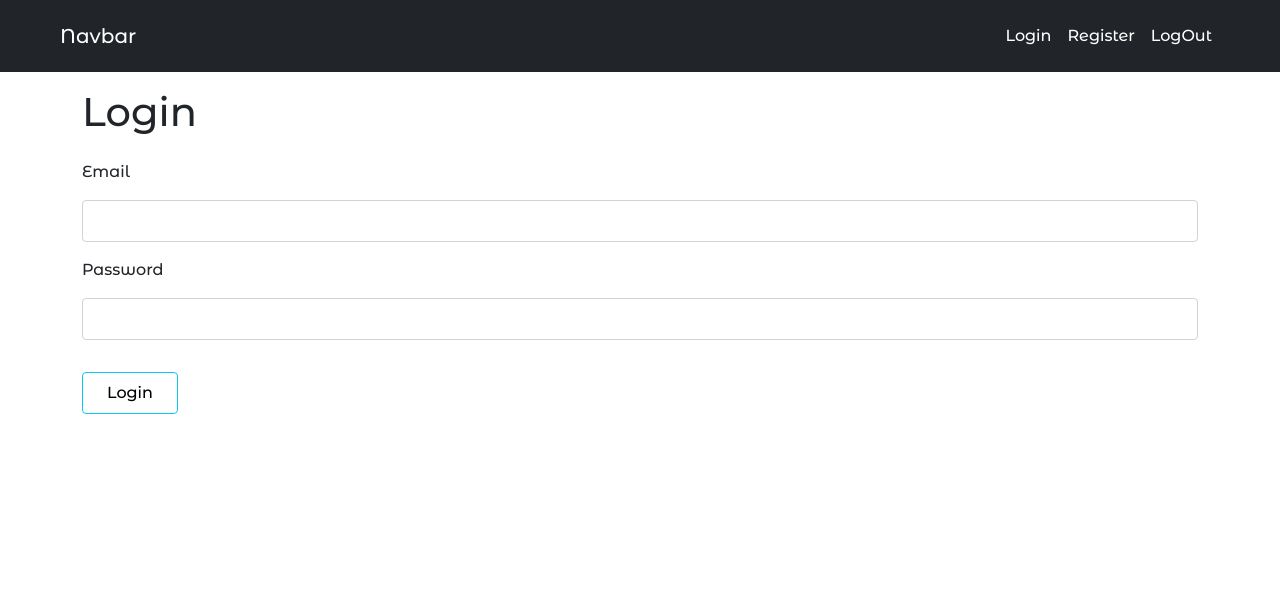
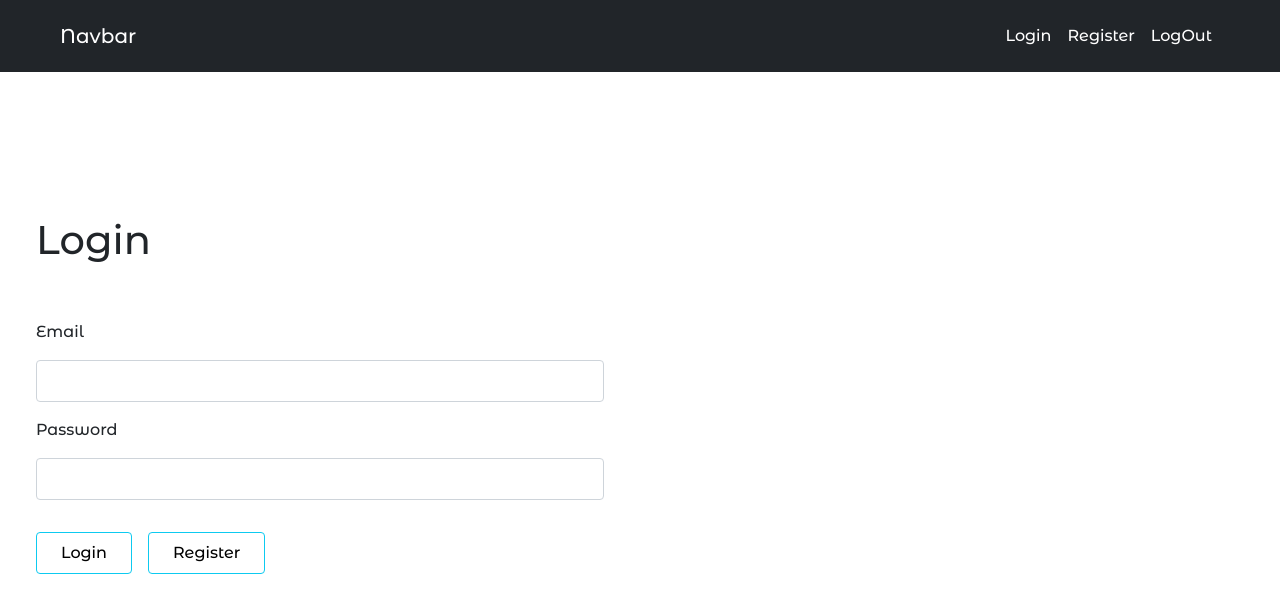
Before and after one commit to MohammedNeana/our-chat, a React (Create React App) app: page /login in a window 1280 px wide. Shown: the top 612 px of the page. Built offline with nearby package versions, Linux system fonts and the light colour scheme.

Commit message:
edited on login and register components

```diff
--- a/src/App.js
+++ b/src/App.js
@@ -1,3 +1,4 @@
+/* eslint-disable react-hooks/exhaustive-deps */
 /* eslint-disable no-unused-vars */
 import { Route, Routes } from 'react-router-dom';
 import './App.css';
@@ -5,6 +6,8 @@ import Login from './Components/Login/Login';
 import Home from './Components/Home/Home';
 import NavBar from './Components/NavBar/NavBar';
 import Register from './Components/Register/Register';
+import jwtDecode from 'jwt-decode';
+import { useState, useEffect } from 'react';
 
 
 function App() {
@@ -13,15 +16,33 @@ function App() {
   // console.log(currentURL);
   const pathname = window.location.pathname
   // console.log(pathname);
+  const [userData, setUserData] = useState('')
+
+
+
+  function getUserData() {
+    let decodedToken = jwtDecode(localStorage.getItem('userToken'))
+    setUserData(decodedToken)
+    console.log(decodedToken);
+    console.log(userData);
+  }
+
+
+  useEffect(() => {
+    if (localStorage.getItem('userToken')) {
+      getUserData()
+    }
+  }, [])
+
+
 
   return <>
-    <NavBar/>
-
+    <NavBar />
     <Routes>
-      <Route path='/' element={<Home/>} />
-      <Route path='/home' element={<Home/>} />
-      <Route path='/login' element={<Login/>} />
-      <Route path='/register' element={<Register/>} />
+      <Route path='/' element={<Home />} />
+      <Route path='/home' element={<Home />} />
+      <Route path='/login' element={<Login getUserData={getUserData} />} />
+      <Route path='/register' element={<Register />} />
       <Route path='*' element={<h1>404</h1>} />
     </Routes>
   </>
--- a/src/Components/Login/Login.jsx
+++ b/src/Components/Login/Login.jsx
@@ -4,24 +4,29 @@ import style from '../Register/style.module.css'
 import axios from 'axios'
 import Joi from 'joi'
 import { useNavigate } from 'react-router-dom'
+import jwtDecode from 'jwt-decode'
+import { Link } from 'react-router-dom'
 
-export default function Login() {
+export default function Login(props) {
     let navigate = useNavigate()
-    const [user , setUser] = useState({
-        email:'',
-        password:''
+    const [user, setUser] = useState({
+        email: '',
+        password: ''
     })
     function userData(e) {
-        const userInfo={...user}
+        const userInfo = { ...user }
         userInfo[e.target.name] = e.target.value
         setUser(userInfo)
         // console.log(user)
     }
     async function sendUserData() {
-        axios.post('https://ourchatback.herokuapp.com/ours/login',user).then(res =>{
+        axios.post('https://ourchatback.herokuapp.com/ours/login', user).then(res => {
             console.log(res);
             //e3mly hena navigate le el home
+            localStorage.setItem('userToken', res.data.token)
+            props.getUserData()
             navigate('/home')
+
         })
     }
     // function validtion() {
@@ -36,8 +41,13 @@ export default function Login() {
         // validtion()
     }
     return <>
-        <div className="container">
-            <h1 className='py-3'>Login</h1>
+
+        <div className="container-fluid ">
+            <div className="row py-5">
+                <div className="col-md-6 ">
+                    <div className="reg mx-1 mx-lg-4">
+
+                        <h1 className='py-5 mt-5'>Login</h1>
                         <form onSubmit={submitLogin}>
 
                             <label htmlFor="email">Email</label>
@@ -46,8 +56,13 @@ export default function Login() {
                             <label htmlFor="password">Password</label>
                             <input type="password" onChange={userData} className='form-control py-2 my-3' name='password' id='password' />
 
-                <button className={`${style.hoverColor} btn btn-outline-info text-black py-2 px-4 mt-3`} onClick={sendUserData}>Login</button>
+                            <button className={`${style.hoverColor} btn btn-outline-info text-black py-2 px-4 my-3`} onClick={sendUserData}>Login</button>
+                            <Link className={`${style.hoverColor} btn btn-outline-info text-black py-2 px-4 my-3 mx-3 `} to='/register'>Register</Link>
+
                         </form>
+                    </div>
+                </div>
+            </div>
         </div>
     </>
 }
--- a/src/Components/NavBar/NavBar.jsx
+++ b/src/Components/NavBar/NavBar.jsx
@@ -32,6 +32,5 @@ export default function NavBar() {
                 </div>
             </div>
         </nav>
-
     </>
 }
--- a/src/Components/Register/Register.jsx
+++ b/src/Components/Register/Register.jsx
@@ -5,6 +5,7 @@ import { useState } from 'react'
 import axios from 'axios'
 import Joi from 'joi'
 import { useNavigate } from 'react-router-dom'
+import { Link } from 'react-router-dom'
 
 export default function Register() {
 
@@ -32,10 +33,9 @@ export default function Register() {
             res => {
                 navigate('/login')
             }
-        ).catch(error =>{
-            if(error.response){
-                if(error.response.data.message === 'Dup Email')
-                {
+        ).catch(error => {
+            if (error.response) {
+                if (error.response.data.message === 'Dup Email') {
                     setExistedEmail('Email already existed')
                 }
             }
@@ -65,7 +65,7 @@ export default function Register() {
     }
 
     return <>
-        <div className="container mt-4">
+        <div className="container">
             {errorList.map((error, index) => {
                 if (error.context.value === '') {
                     return errorMessage(error.message, index)
@@ -78,8 +78,11 @@ export default function Register() {
             )}
         </div>
 
-        <div className="container">
-            <h1 className='py-3'>Register</h1>
+        <div className="container-fluid ">
+            <div className="row py-5">
+                <div className="col-md-6 ">
+                    <div className="reg mx-1 mx-lg-4">
+                        <h1 className='py-5 mt-5 '>Register</h1>
                         <form onSubmit={submitRegister}>
                             <label htmlFor="username">User Name</label>
                             <input onChange={userDate} type="text" className='form-control py-2 my-3' name='username' id='username' />
@@ -91,8 +94,26 @@ export default function Register() {
                             <label htmlFor="password">Password</label>
                             <input onChange={userDate} type="password" className='form-control py-2 my-3' name='password' id='password' />
 
-                <button className={`${style.hoverColor} btn btn-outline-info text-black py-2 px-4 mt-3`} onClick={checkUSerData}>Submit</button>
+                            <button className={`${style.hoverColor} btn btn-outline-info text-black py-2 px-4 my-3`} onClick={checkUSerData}>Register</button>
+                            <Link className={`${style.hoverColor} btn btn-outline-info text-black py-2 px-4 my-3 mx-3 `} to='/login'>Login</Link>
                         </form>
+                    </div>
+                </div>
+            </div>
         </div>
     </>
 }
+// {/* <h1 className='py-3'>Register</h1>
+//             <form onSubmit={submitRegister}>
+//                 <label htmlFor="username">User Name</label>
+//                 <input onChange={userDate} type="text" className='form-control py-2 my-3' name='username' id='username' />
+
+//                 <label htmlFor="email">Email</label>
+//                 <input onChange={userDate} type="email" className='form-control py-2 my-3' name='email' id='email' />
+//                 {existedEmail ? <div className="text-danger mb-3">{existedEmail}</div> : ''}
+
+//                 <label htmlFor="password">Password</label>
+//                 <input onChange={userDate} type="password" className='form-control py-2 my-3' name='password' id='password' />
+
+//                 <button className={`${style.hoverColor} btn btn-outline-info text-black py-2 px-4 mt-3`} onClick={checkUSerData}>Submit</button>
+//             </form> */}
--- a/src/index.js
+++ b/src/index.js
@@ -8,6 +8,7 @@ import 'bootstrap/dist/js/bootstrap.bundle.js'
 import { BrowserRouter } from 'react-router-dom';
 
 ReactDOM.render(
+
   <BrowserRouter>
     <App />
   </BrowserRouter>,
```
Lines whose indentation alone changed are shown as unchanged.
